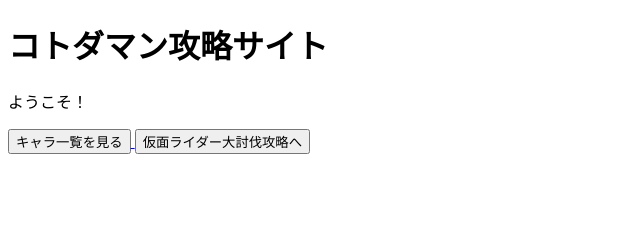
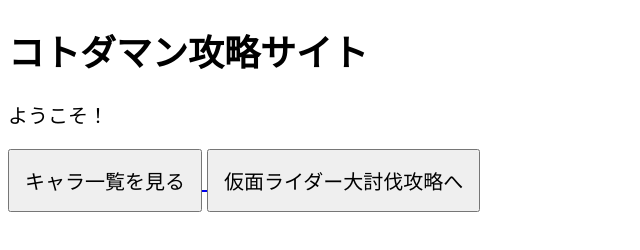
Before and after one commit to Nezumika/nezumika-kotodaman, a plain HTML site: page index.html in a window 1280 px wide. Shown: the whole page, without its empty margins (0-640 px from the left). Drawn offline with Linux system fonts and the light colour scheme.

Commit message:
Add files via upload

```diff
--- a/index.html
+++ b/index.html
@@ -1,24 +1,47 @@
 <!DOCTYPE html>
 <html lang="ja">
+
 <head>
     <meta charset="UTF-8">
+    <meta name="viewport" content="width=device-width, initial-scale=1.0">
+
     <title>コトダマン攻略サイト</title>
+
+    <style>
+    body {
+        font-size: 20px;
+    }
+
+    h1 {
+        font-size: 36px;
+    }
+
+    button {
+        font-size: 20px;
+        padding: 15px;
+    }
+    </style>
+
 </head>
+
+
 <body>
-<meta charset="UTF-8">
+
     <h1>コトダマン攻略サイト</h1>
-<meta charset="UTF-8">
+
     <p>ようこそ！</p>
 
-<a href="characters.html">
-    <meta charset="UTF-8">
+
+    <a href="characters.html">
         <button>キャラ一覧を見る</button>
     </a>
 
+
     <a href="kame1t.html">
-        <meta charset="UTF-8">
         <button>仮面ライダー大討伐攻略へ</button>
     </a>
 
+
 </body>
+
 </html>
```
